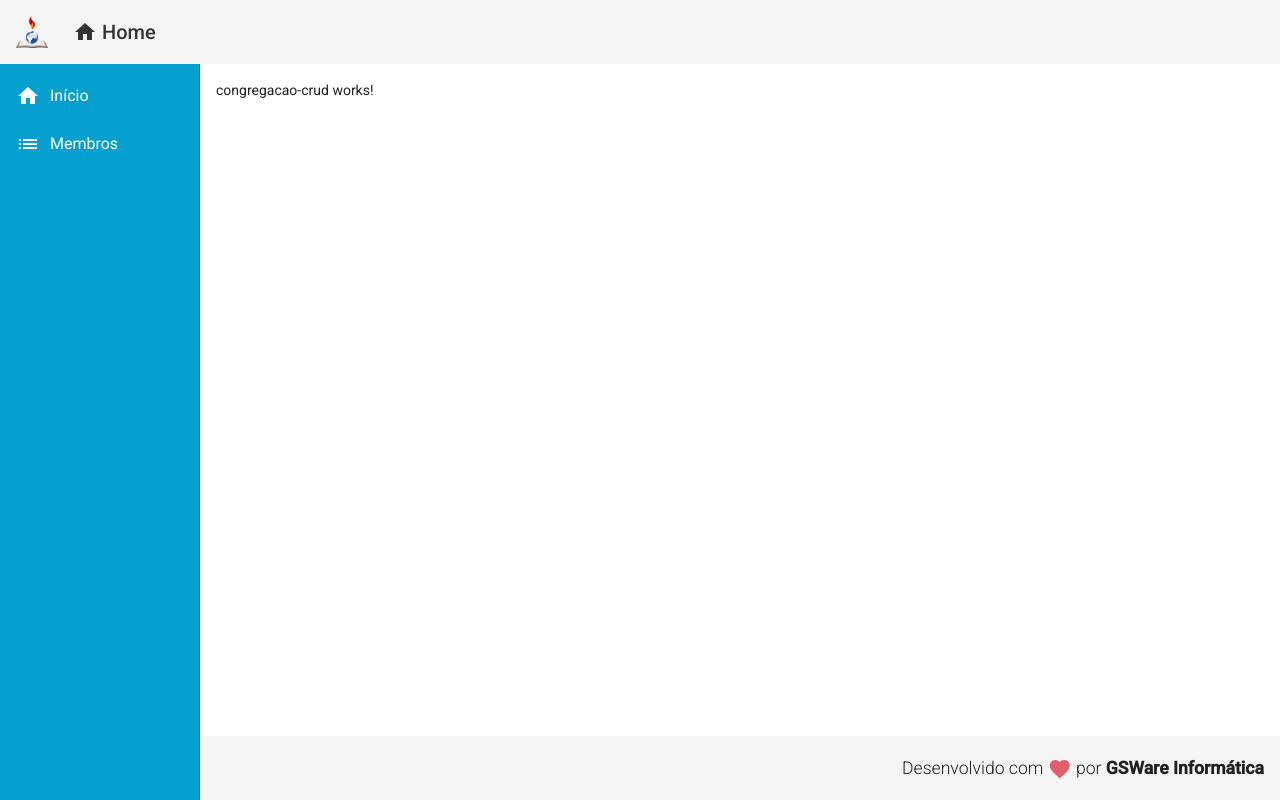
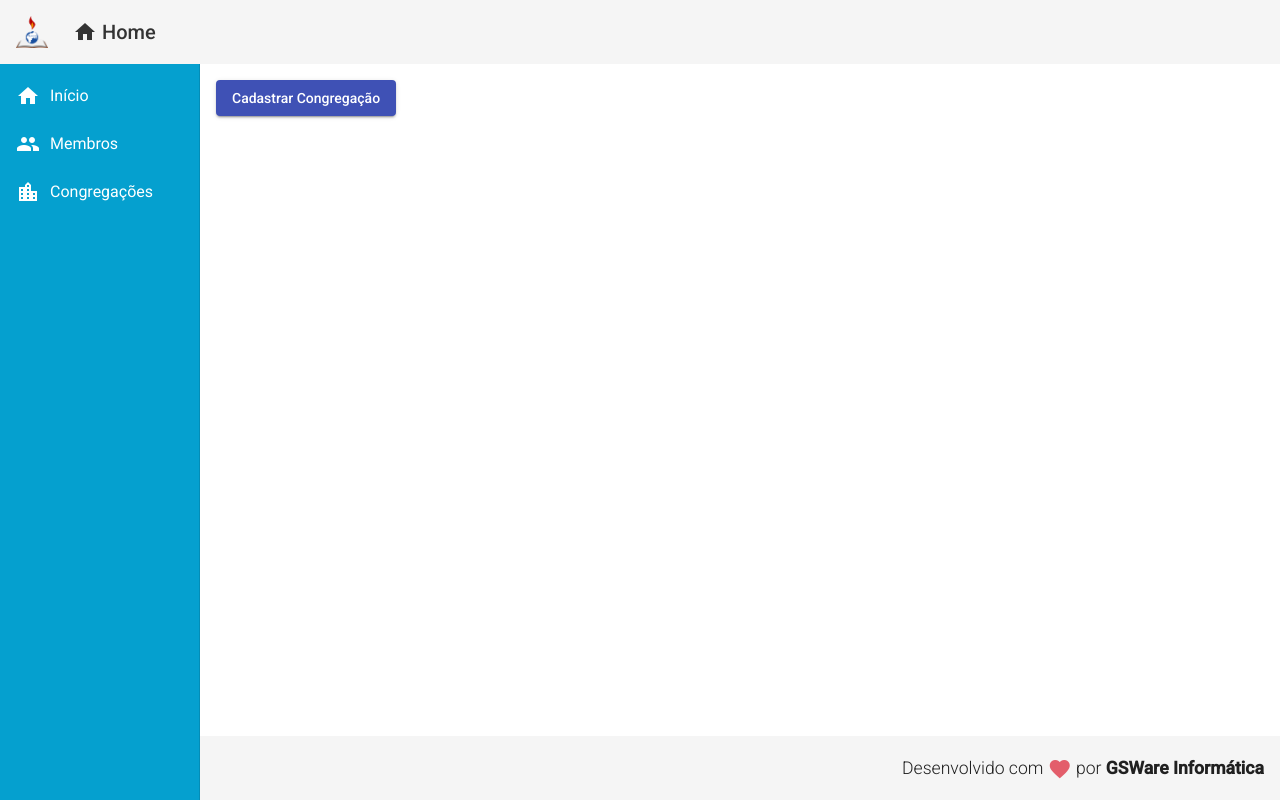
Before and after one commit to gabriel-mars/registro-membros, an Angular app in the folder registro-membros/: page /congregacoes in a window 1280 px wide. Built offline with nearby package versions, Linux system fonts and the light colour scheme.

Commit message:
Início da criação das rotas, serviço e modelo de dados para os módulos de Congregação

```diff
--- a/registro-membros/src/app/components/template/nav/nav.component.html
+++ b/registro-membros/src/app/components/template/nav/nav.component.html
@@ -10,9 +10,15 @@
             </a>
             <a mat-list-item routerLink="/membros">
                 <i class="material-icons">
-                    list
+                    group
                 </i>
                 Membros
+            </a>
+            <a mat-list-item routerLink="/congregacoes">
+                <i class="material-icons">
+                    location_city
+                </i>
+                Congregações
             </a>
         </mat-nav-list>
     </mat-sidenav>
--- a/registro-membros/src/app/views/congregacao-crud/congregacao-crud.component.html
+++ b/registro-membros/src/app/views/congregacao-crud/congregacao-crud.component.html
@@ -1 +1,3 @@
-<p>congregacao-crud works!</p>
+<button mat-raised-button (click)="navigateToCongregacaoCreate()" color="primary">
+    Cadastrar Congregação
+</button>
--- a/registro-membros/src/app/views/congregacao-crud/congregacao-crud.component.ts
+++ b/registro-membros/src/app/views/congregacao-crud/congregacao-crud.component.ts
@@ -1,3 +1,4 @@
+import { Router } from '@angular/router';
 import { Component, OnInit } from '@angular/core';
 
 @Component({
@@ -7,9 +8,12 @@ import { Component, OnInit } from '@angular/core';
 })
 export class CongregacaoCrudComponent implements OnInit {
 
-  constructor() { }
+  constructor(private router: Router) { }
 
   ngOnInit(): void {
   }
 
+  navigateToCongregacaoCreate(): void {
+    this.router.navigate(['/congregacoes/create']);
+  }
 }
```
Also changed, not shown: registro-membros/src/app/app-routing.module.ts (+6 -1 lines), registro-membros/src/app/components/congregacao/congregacao.model.ts (added, +8 -0 lines), registro-membros/src/app/components/congregacao/congregacao.service.ts (added, +30 -0 lines), 1 other file (tests, documents, lock files or other folders).
